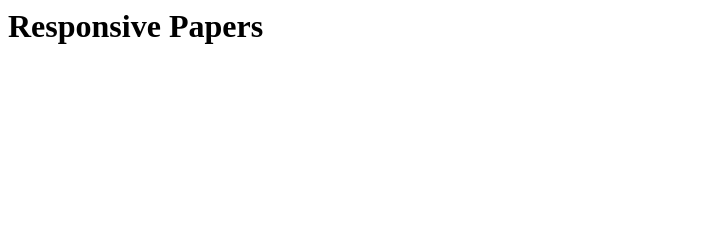
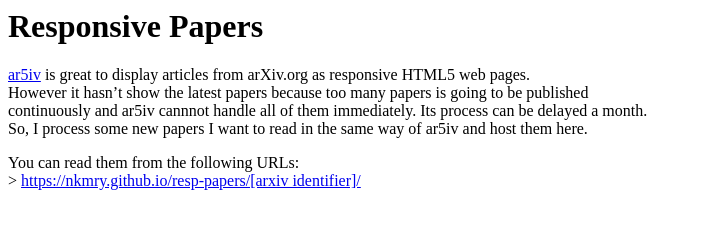
Before and after one commit to nkmry/resp-papers, a plain HTML site: page docs/index.html in a window 1280 px wide. Shown: the whole page, without its empty margins (0-702 px from the left). Drawn offline with Linux system fonts and the light colour scheme.

Commit message:
add explanation to README.md

```diff
--- a/docs/index.html
+++ b/docs/index.html
@@ -2,7 +2,20 @@
     <head>
         <title>Responsive Papers</title>
     </head>
-    <body>
+    <body style="width: 50%; ">
         <h1>Responsive Papers</h1>
+        <p>
+            <a href="https://ar5iv.labs.arxiv.org/">ar5iv</a> is great to display articles from arXiv.org as responsive HTML5 web pages.<br/>
+            However it hasn’t show the latest papers because too many papers is going to be published continuously and ar5iv cannnot
+            handle all of them immediately. Its process can be delayed a month.<br/>
+            So, I process some new papers I want to read in the same way of ar5iv and host them here.
+        </p>
+        <p>
+            You can read them from the following URLs:<br/>
+            >
+            <a href="https://nkmry.github.io/resp-papers/2308.00352/">
+            https://nkmry.github.io/resp-papers/[arxiv identifier]/
+            </a>
+        </p>
     </body>
 </html>
```
Also changed, not shown: 1 other file.
